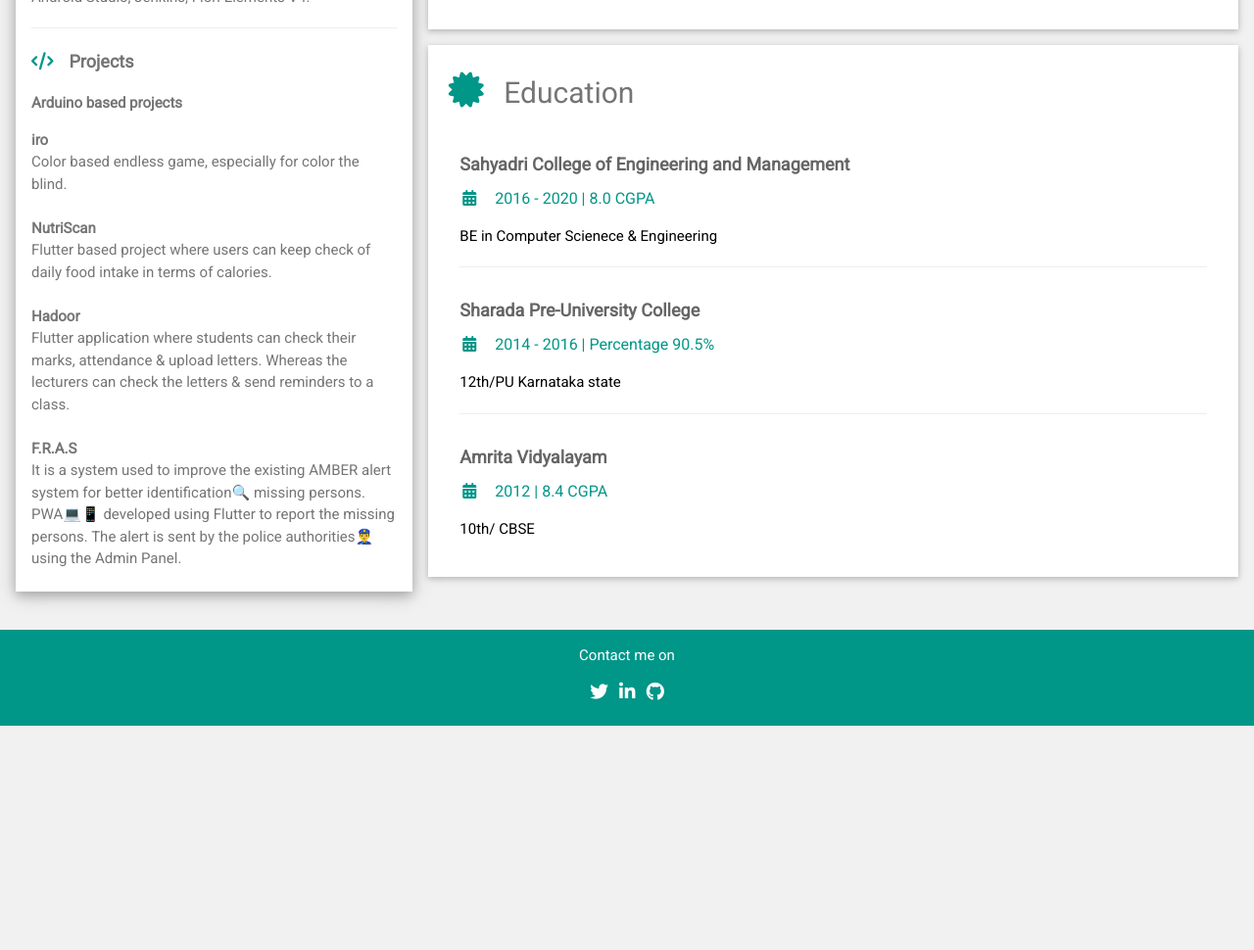
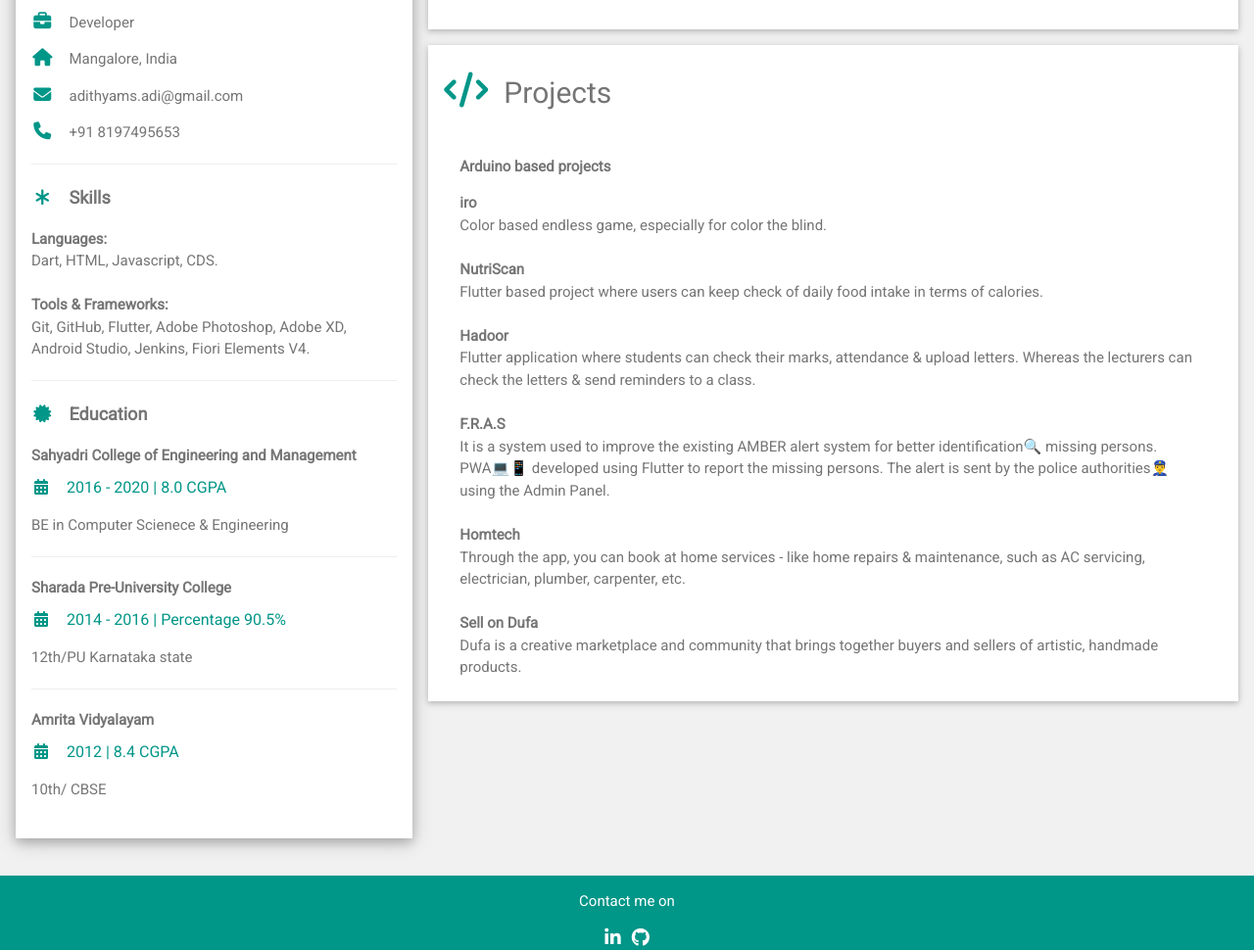
Before and after one commit to 2020sp93086/2020sp93086.github.io, a plain HTML site: page index.html in a window 1280 px wide. Shown: the part 379-1349 px from the top of the page at 98% size. Before the commit the page ends 1120 px from the top, so only its background shows below. Drawn offline with nearby package versions, Linux system fonts and the light colour scheme.

Commit message:
Updated projects

```diff
--- a/index.html
+++ b/index.html
@@ -25,9 +25,9 @@ html,body,h1,h2,h3,h4,h5,h6 {font-family: "Roboto", sans-serif}
 
       <div class="w3-white w3-text-grey w3-card-4">
         <div class="w3-display-container">
-          <!-- <img src="/w3images/avatar_hat.jpg" style="width:100%" alt="Avatar"> -->
+          <img src="https://2020sp93086.github.io/profile.jpg" style="width:100%" alt="Avatar">
           <div class="w3-display-bottomleft w3-container w3-text-black">
-            <h2>Adithya M Suvarna</h2>
+            <h2 style="color: white;">Adithya M Suvarna</h2>
           </div>
         </div>
         <div class="w3-container">
@@ -47,21 +47,19 @@ html,body,h1,h2,h3,h4,h5,h6 {font-family: "Roboto", sans-serif}
           <br>
           Git, GitHub, Flutter, Adobe Photoshop, Adobe XD, Android Studio, Jenkins, Fiori Elements V4.
           <hr>
-          <p class="w3-large w3-text-theme"><b><i class="fa fa-code fa-fw w3-margin-right w3-text-teal"></i>Projects</b></p>
-          <p><b>Arduino based projects</b></p>
-          <b>iro</b><br>
-          Color based endless game, especially for color the blind.<br>
-          <br>
-          <b>NutriScan</b><br>
-          Flutter based project where users can keep check of daily food intake in terms of calories.<br>
-          <br>
-          <b>Hadoor</b><br>
-          Flutter application where students can check their marks, attendance & upload letters. Whereas the lecturers can check the letters & send reminders to a class.<br>
-          <br>
-          <b>F.R.A.S</b><br>
-          It is a system used to improve the existing AMBER alert system for better identification🔍 missing persons. <br>
-          PWA💻📱 developed using Flutter to report the missing persons. The alert is sent by the police authorities👮‍♂️ using the Admin Panel.
-          <br><br>
+
+          <p class="w3-large"><b><i class="fa fa-certificate fa-fw w3-margin-right w3-text-teal"></i>Education</b></p>
+            <b>Sahyadri College of Engineering and Management</b>
+            <h6 class="w3-text-teal"><i class="fa fa-calendar fa-fw w3-margin-right"></i>2016 - 2020 | 8.0 CGPA</h6>
+            <p>BE in Computer Scienece & Engineering </p>
+            <hr>
+            <b>Sharada Pre-University College</b>
+            <h6 class="w3-text-teal"><i class="fa fa-calendar fa-fw w3-margin-right"></i>2014 - 2016 | Percentage 90.5%</h6>
+            <p>12th/PU Karnataka state</p>
+            <hr>
+            <b>Amrita Vidyalayam</b>
+            <h6 class="w3-text-teal"><i class="fa fa-calendar fa-fw w3-margin-right"></i>2012 | 8.4 CGPA</h6>
+            <p>10th/ CBSE</p><br>
         </div>
       </div><br>
 
@@ -87,27 +85,43 @@ html,body,h1,h2,h3,h4,h5,h6 {font-family: "Roboto", sans-serif}
         </div>
       </div>
 
-      <div class="w3-container w3-card w3-white w3-margin-bottom">
-        <h2 class="w3-text-grey w3-padding-16"><i class="fa fa-certificate fa-fw w3-margin-right w3-xxlarge w3-text-teal"></i>Education</h2>
+      <div class="w3-container w3-text-grey w3-card w3-white w3-margin-bottom">
+        <h2 class="w3-text-grey w3-padding-16"><i class="fa fa-code fa-fw w3-margin-right w3-xxlarge w3-text-teal"></i>Projects</h2>
         <div class="w3-container">
-          <h5 class="w3-opacity"><b>Sahyadri College of Engineering and Management</b></h5>
-          <h6 class="w3-text-teal"><i class="fa fa-calendar fa-fw w3-margin-right"></i>2016 - 2020 | 8.0 CGPA</h6>
-          <p>BE in Computer Scienece & Engineering </p>
-          <hr>
+          <p><b>Arduino based projects</b></p>
         </div>
         <div class="w3-container">
-          <h5 class="w3-opacity"><b>Sharada Pre-University College</b></h5>
-          <h6 class="w3-text-teal"><i class="fa fa-calendar fa-fw w3-margin-right"></i>2014 - 2016 | Percentage 90.5%</h6>
-          <p>12th/PU Karnataka state</p>
-          <hr>
+          <b>iro</b><br>
+          Color based endless game, especially for color the blind.<br>
+          <br>
         </div>
         <div class="w3-container">
-          <h5 class="w3-opacity"><b>Amrita Vidyalayam</b></h5>
-          <h6 class="w3-text-teal"><i class="fa fa-calendar fa-fw w3-margin-right"></i>2012 | 8.4 CGPA</h6>
-          <p>10th/ CBSE</p><br>
+          <b>NutriScan</b><br>
+          Flutter based project where users can keep check of daily food intake in terms of calories.<br>
+          <br>
         </div>
-      </div>
-
+        <div class="w3-container">
+          <b>Hadoor</b><br>
+          Flutter application where students can check their marks, attendance & upload letters. Whereas the lecturers can check the letters & send reminders to a class.<br>
+          <br>
+        </div>
+        <div class="w3-container">
+          <b>F.R.A.S</b><br>
+          It is a system used to improve the existing AMBER alert system for better identification🔍 missing persons. <br>
+          PWA💻📱 developed using Flutter to report the missing persons. The alert is sent by the police authorities👮‍♂️ using the Admin Panel.
+          <br><br>
+        </div>
+        <div class="w3-container">
+          <b>Homtech</b><br>
+          Through the app, you can book at home services - like home repairs & maintenance, such as AC servicing, electrician, plumber, carpenter, etc.<br>
+          <br>
+        </div>
+        <div class="w3-container">
+          <b>Sell on Dufa</b><br>
+          Dufa is a creative marketplace and community that brings together buyers and sellers of artistic, handmade products.<br>
+          <br>
+        </div>
+    </div>
 
     <!-- End Right Column -->
     </div>
@@ -120,9 +134,8 @@ html,body,h1,h2,h3,h4,h5,h6 {font-family: "Roboto", sans-serif}
 
 <footer class="w3-container w3-teal w3-center w3-margin-top">
   <p>Contact me on</p>
-  <i class="fa fa-twitter fa-lg w3-hover-opacity"></i>&nbsp;&nbsp;
-  <i class="fa fa-linkedin fa-lg w3-hover-opacity"></i>&nbsp;&nbsp;
-  <i class="fa fa-github fa-lg w3-hover-opacity" ></i><br>
+  <a href="www.linkedin.com/in/adithya-suvarna" target="_blank"><i class="fa fa-linkedin fa-lg w3-hover-opacity" ></i></a>&nbsp;&nbsp;
+  <a href="https://github.com/ekokratos" target="_blank"><i class="fa fa-github fa-lg w3-hover-opacity" ></i></a><br>
   <br>
 </footer>
 
```
